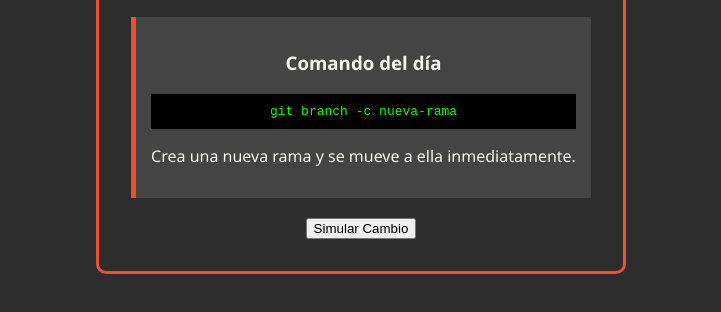
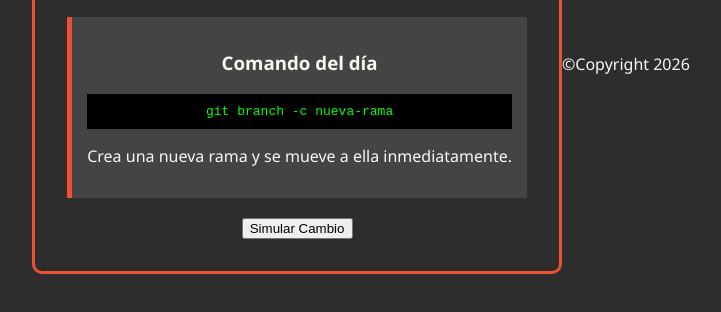
Before and after one commit to Acordovam/Mi-primer-repositorio, a plain HTML site: page index.html in a window 1280 px wide. Shown: the part 336-648 px from the top of the page, without its empty margins (279-1000 px from the left). Drawn offline with Linux system fonts and the light colour scheme.

Commit message:
Add footer with copyright notice to index.html
Agregado footer segun Issue #2

```diff
--- a/index.html
+++ b/index.html
@@ -22,5 +22,8 @@
     </div>
     <script src="script.js"></script>
 </body>
+    <footer>
+        ©Copyright 2026
+    </footer>
 
 </html>
```
